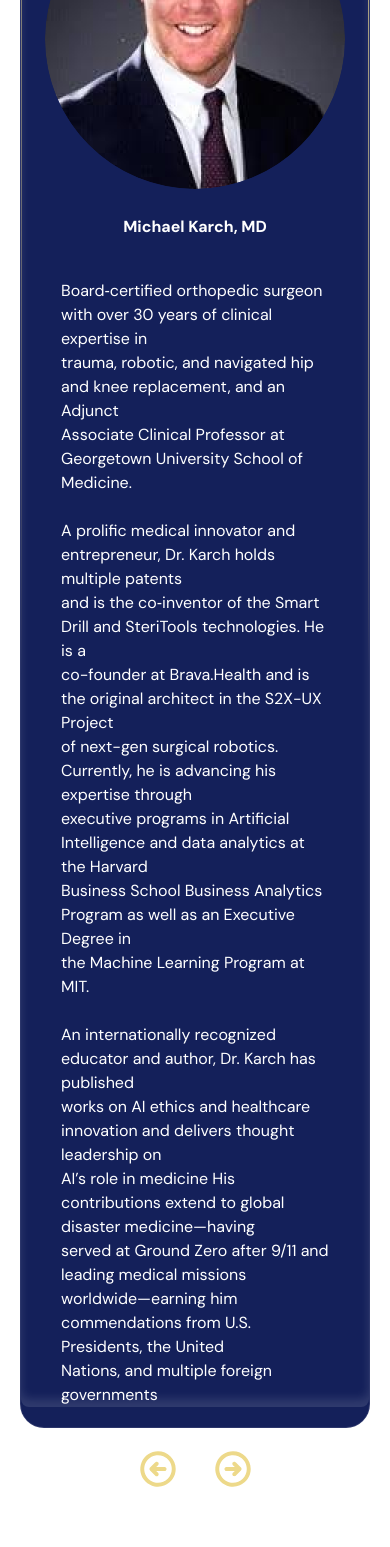
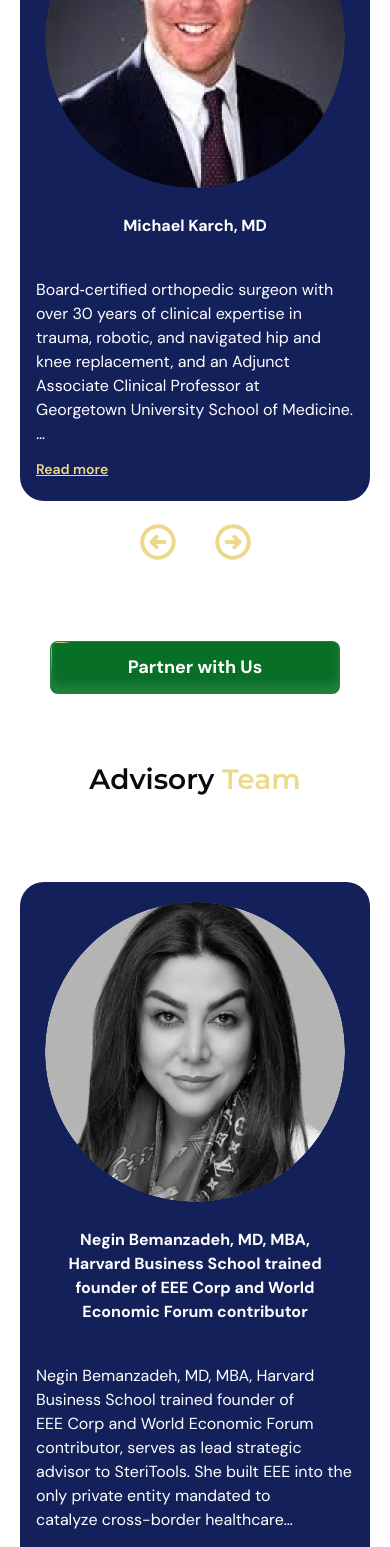
Before and after one commit to projectlead-innovativemojo/Steri-Tools, a Next.js app: page /our-team in a window 390 px wide. Shown: the part 1095-2642 px from the top of the page. Built offline with nearby package versions, Linux system fonts and the light colour scheme.

Commit message:
updated our team slider

```diff
--- a/src/app/globals.css
+++ b/src/app/globals.css
@@ -179,3 +179,12 @@ body {
     @apply bg-background text-foreground;
   }
 }
+
+@media (max-width: 767px) {
+  .clamp-mobile {
+    display: -webkit-box;
+    -webkit-line-clamp: 7; /* adjust lines */
+    -webkit-box-orient: vertical;
+    overflow: hidden;
+  }
+}
--- a/src/components/OurTeam/Advisory-Team/index.tsx
+++ b/src/components/OurTeam/Advisory-Team/index.tsx
@@ -1,5 +1,6 @@
 "use client";
 
+import React, { useState } from "react";
 import { Swiper, SwiperSlide } from "swiper/react";
 import { Navigation } from "swiper/modules";
 import Image from "next/image";
@@ -8,6 +9,7 @@ import "swiper/css/navigation";
 
 import Text from "@/ui/Text";
 import { ShimmerDiv } from "@/components/magicui/shimmer-div";
+import { cn } from "@/lib/utils";
 
 import CharlesAdvisoryMember from "@/public/images/team/Charles-Brooks-advisor.png";
 import johnAdvisoryMember from "@/public/images/team/John-Dvor-advisor.png";
@@ -71,6 +73,14 @@ licensing governance expertise to EEE.`,
 ];
 
 const AdvisorySlider = () => {
+  const [expanded, setExpanded] = useState(
+    Array(advisoryMembers.length).fill(false)
+  );
+
+  const toggleExpand = (index: number) => {
+    setExpanded((prev) => prev.map((val, i) => (i === index ? !val : val)));
+  };
+
   return (
     <div className="relative w-full max-w-[1237px] mx-auto px-5 md:px-0 mb-[115px] ">
       {/* Title */}
@@ -102,13 +112,15 @@ const AdvisorySlider = () => {
           {/* Advsiory slides */}
           {advisoryMembers.map((member, index) => (
             <SwiperSlide key={index}>
-              <ShimmerDiv className="relative md:min-h-[554px] py-5 md:py-0 w-full max-w-[1240px] bg-[#14205A] text-white rounded-3xl md:p-[21px] md:pr-0 flex flex-col md:flex-row justify-end items-center gap-10 md:gap-[94px]">
+              {/* For Desktop */}
+              <ShimmerDiv className="relative md:min-h-[554px] py-5 md:py-0 w-full max-w-[1240px] bg-[#14205A] text-white rounded-3xl md:p-[21px] md:pr-0 md:flex flex-col md:flex-row justify-end items-center gap-10 md:gap-[94px] hidden ">
                 {/* Rings BG */}
                 <Image
                   src={ringsBg}
                   alt="Rings Background"
                   className="absolute object-contain pointer-events-none left-[45px] top-[24px] hidden lg:block"
                 />
+                {/* Member Image + Name */}
                 <div className="flex-shrink-0 w-full max-w-[300px]">
                   <Image
                     src={member.image}
@@ -121,12 +133,67 @@ const AdvisorySlider = () => {
                     {member.name}
                   </Text>
                 </div>
-                <div className="text-white px-4 max-w-[711px] w-full ">
-                  <Text className="whitespace-pre-line text-left">
+
+                {/* Bio */}
+                <div className="text-white px-4 max-w-[711px] w-full text-left ">
+                  {/* <Text className="whitespace-pre-line text-left">
+                    {member.fullBio}
+                  </Text> */}
+                  <Text className={"whitespace-pre-line"}>
                     {member.fullBio}
                   </Text>
                 </div>
               </ShimmerDiv>
+
+              {/* For Mobile */}
+              <div className="relative min-h-[706px] justify-center md:min-h-[554px] py-5 md:py-0 w-full max-w-[1240px] bg-[#14205A] text-white rounded-3xl md:p-[21px] md:pr-0 flex flex-col md:flex-row justify-end items-center gap-10 md:gap-[94px] md:hidden">
+                {/* Rings BG */}
+                <Image
+                  src={ringsBg}
+                  alt="Rings Background"
+                  className="absolute object-contain pointer-events-none left-[45px] top-[24px] hidden lg:block"
+                />
+                {/* Member Image + Name */}
+                <div className="flex-shrink-0 w-full max-w-[300px]">
+                  <Image
+                    src={member.image}
+                    alt={member.name}
+                    width={300}
+                    height={300}
+                    className="rounded-full object-cover"
+                  />
+                  <Text className="text-center mt-[26px] font-bold max-w-[278px] w-full mx-auto whitespace-normal">
+                    {member.name}
+                  </Text>
+                </div>
+
+                {/* Bio */}
+                <div className="text-white px-4 max-w-[711px] w-full text-left ">
+                  {/* <Text className="whitespace-pre-line text-left">
+                    {member.fullBio}
+                  </Text> */}
+                  <Text
+                    className={`whitespace-pre-line ${
+                      expanded[index] ? "" : "clamp-mobile"
+                    }`}
+                  >
+                    {member.fullBio}
+                  </Text>
+
+                  {/* Read More / Less (mobile only) */}
+                  {member.fullBio.length > 240 && (
+                    <button
+                      onClick={() => toggleExpand(index)}
+                      className={cn(
+                        "mt-3 text-[#EDD98A] font-semibold underline hidden",
+                        member.fullBio.length > 290 && "block"
+                      )}
+                    >
+                      {expanded[index] ? "Show less" : "Read more"}
+                    </button>
+                  )}
+                </div>
+              </div>
             </SwiperSlide>
           ))}
         </Swiper>
--- a/src/components/OurTeam/Meet-the-Team/index.tsx
+++ b/src/components/OurTeam/Meet-the-Team/index.tsx
@@ -1,5 +1,6 @@
 "use client";
 
+import React, { useState } from "react";
 import { Swiper, SwiperSlide } from "swiper/react";
 import { Navigation } from "swiper/modules";
 import Image from "next/image";
@@ -8,10 +9,12 @@ import Link from "next/link";
 import Text from "@/ui/Text";
 import { ShimmerButton } from "@/components/magicui/shimmer-button";
 import { ShimmerDiv } from "@/components/magicui/shimmer-div";
+import { cn } from "@/lib/utils";
 
 import "swiper/css";
 import "swiper/css/navigation";
 
+// Team images
 import michaelTeamMember from "@/public/images/team/Michael Karch.png";
 import leighTeamMember from "@/public/images/team/Leigh Bierdeman.png";
 import chrisTeamMember from "@/public/images/team/Chris Wylie.png";
@@ -37,10 +40,10 @@ the Machine Learning Program at MIT.
 
 An internationally recognized educator and author, Dr. Karch has published
 works on AI ethics and healthcare innovation and delivers thought leadership on
-AI’s role in medicine His contributions extend to global disaster medicine—having
+AI’s role in medicine. His contributions extend to global disaster medicine—having
 served at Ground Zero after 9/11 and leading medical missions
 worldwide—earning him commendations from U.S. Presidents, the United
-Nations, and multiple foreign governments`,
+Nations, and multiple foreign governments.`,
   },
   {
     name: "Leigh Bierdeman Moss, MS, BSN, RN",
@@ -61,6 +64,14 @@ product design, and procedural innovation.`,
 ];
 
 export default function TeamSlider() {
+  const [expanded, setExpanded] = useState(
+    Array(teamMembers.length).fill(false)
+  );
+
+  const toggleExpand = (index: number) => {
+    setExpanded((prev) => prev.map((val, i) => (i === index ? !val : val)));
+  };
+
   return (
     <div className="relative w-full max-w-[1237px] px-5 md:px-0 mx-auto">
       {/* Title */}
@@ -69,8 +80,8 @@ export default function TeamSlider() {
       </Text>
 
       {/* Swiper Container */}
-      <div className="relative mb-[78px] ">
-        {/* Navigation Buttons */}
+      <div className="relative mb-[78px]">
+        {/* Navigation Buttons (desktop) */}
         <div className="hidden md:absolute right-[80px] bottom-[29px] z-10 md:flex gap-[33px]">
           <div className="nav-team-left cursor-pointer">
             <Image src={navLeft} alt="Previous" width={42} height={42} />
@@ -79,6 +90,7 @@ export default function TeamSlider() {
             <Image src={navRight} alt="Next" width={42} height={42} />
           </div>
         </div>
+
         <Swiper
           modules={[Navigation]}
           navigation={{
@@ -89,16 +101,18 @@ export default function TeamSlider() {
           spaceBetween={50}
           slidesPerView={1}
         >
-          {/* Team slides */}
           {teamMembers.map((member, index) => (
             <SwiperSlide key={index}>
-              <ShimmerDiv className="relative w-full max-w-[1240px] md:min-h-[554px] py-5 md:py-0 bg-[#14205A] text-white rounded-3xl md:p-[21px] md:pr-0 flex flex-col md:flex-row justify-end items-center gap-10 md:gap-[94px]">
+              {/* For Desktop */}
+              <ShimmerDiv className="relative w-full max-w-[1240px]  md:min-h-[554px] py-5 md:py-0 bg-[#14205A] text-white rounded-3xl md:p-[21px] md:pr-0  flex-col md:flex-row justify-end items-center gap-10 md:gap-[94px] hidden md:flex">
                 {/* Rings BG */}
                 <Image
                   src={ringsBg}
                   alt="Rings Background"
                   className="absolute object-contain pointer-events-none left-[45px] top-[24px] hidden lg:block"
                 />
+
+                {/* Member Image + Name */}
                 <div className="flex-shrink-0 w-full max-w-[300px]">
                   <Image
                     src={member.image}
@@ -107,21 +121,71 @@ export default function TeamSlider() {
                     height={300}
                     className="rounded-full object-cover"
                   />
-                  <Text
-                    className="text-center mt-[26px] font-bold max-w-[222px] w-full mx-auto whitespace-normal
-"
-                  >
+                  <Text className="text-center mt-[26px] text-wrap  font-bold max-w-[222px] w-full mx-auto">
                     {member.name}
                   </Text>
                 </div>
-                <div className="text-white text-sm leading-relaxed px-4 max-w-[711px] w-full text-left">
-                  <Text className="whitespace-pre-line">{member.fullBio}</Text>
+
+                {/* Bio */}
+                <div className="text-white text-sm  leading-relaxed px-4 max-w-[711px] w-full text-left">
+                  <Text className={"whitespace-pre-line"}>
+                    {member.fullBio}
+                  </Text>
                 </div>
               </ShimmerDiv>
+
+              {/* For Mobile */}
+              <div className="relative w-full min-h-[632.7px] justify-center max-w-[1240px] md:min-h-[554px] py-5 md:py-0 bg-[#14205A] text-white rounded-3xl md:p-[21px] md:pr-0 flex flex-col md:flex-row md:justify-end items-center gap-10 md:gap-[94px]  md:hidden">
+                {/* Rings BG */}
+                <Image
+                  src={ringsBg}
+                  alt="Rings Background"
+                  className="absolute object-contain pointer-events-none left-[45px] top-[24px] hidden lg:block"
+                />
+
+                {/* Member Image + Name */}
+                <div className="flex-shrink-0 w-full max-w-[300px]">
+                  <Image
+                    src={member.image}
+                    alt={member.name}
+                    width={300}
+                    height={300}
+                    className="rounded-full object-cover"
+                  />
+                  <Text className="text-center mt-[26px] font-bold max-w-[222px] w-full mx-auto">
+                    {member.name}
+                  </Text>
+                </div>
+
+                {/* Bio */}
+                <div className="text-white text-sm leading-relaxed px-4 max-w-[711px] w-full text-left">
+                  <Text
+                    className={`whitespace-pre-line ${
+                      expanded[index] ? "" : "clamp-mobile"
+                    }`}
+                  >
+                    {member.fullBio}
+                  </Text>
+
+                  {/* Read More / Less (mobile only) */}
+                  {member.fullBio.length > 240 && (
+                    <button
+                      onClick={() => toggleExpand(index)}
+                      className={cn(
+                        "mt-3 text-[#EDD98A] font-semibold underline hidden",
+                        member.fullBio.length > 290 && "block"
+                      )}
+                    >
+                      {expanded[index] ? "Show less" : "Read more"}
+                    </button>
+                  )}
+                </div>
+              </div>
             </SwiperSlide>
           ))}
         </Swiper>
-        {/* Navigation Buttons - Mobile */}
+
+        {/* Navigation Buttons (mobile) */}
         <div className="flex justify-center items-center mt-5 z-10 md:hidden gap-[33px]">
           <div className="nav-team-left cursor-pointer">
             <Image src={navLeft} alt="Previous" width={42} height={42} />
--- a/src/components/magicui/shimmer-button.tsx
+++ b/src/components/magicui/shimmer-button.tsx
@@ -68,7 +68,7 @@ export const ShimmerButton = React.forwardRef<
         {/* Highlight */}
         <div
           className={cn(
-            "insert-0 absolute size-full",
+            "inset-0 absolute size-full",
 
             "rounded-[8px] px-4 py-1.5 text-sm font-medium shadow-[inset_0_-8px_10px_#ffffff1f]",
 
--- a/src/components/magicui/shimmer-div.tsx
+++ b/src/components/magicui/shimmer-div.tsx
@@ -31,7 +31,7 @@ export const ShimmerDiv = React.forwardRef<
     ref
   ) => {
     return (
-      <button
+      <div
         style={
           {
             "--spread": "90deg",
@@ -68,7 +68,7 @@ export const ShimmerDiv = React.forwardRef<
         {/* Highlight */}
         <div
           className={cn(
-            "insert-0 absolute size-full",
+            "inset-0 absolute size-full",
 
             "rounded-[8px] px-4 py-1.5 text-sm font-medium shadow-[inset_0_-8px_10px_#ffffff1f]",
 
@@ -89,7 +89,7 @@ export const ShimmerDiv = React.forwardRef<
             "absolute -z-20 [background:var(--bg)]  [inset:var(--cut)]"
           )}
         />
-      </button>
+      </div>
     );
   }
 );
```
